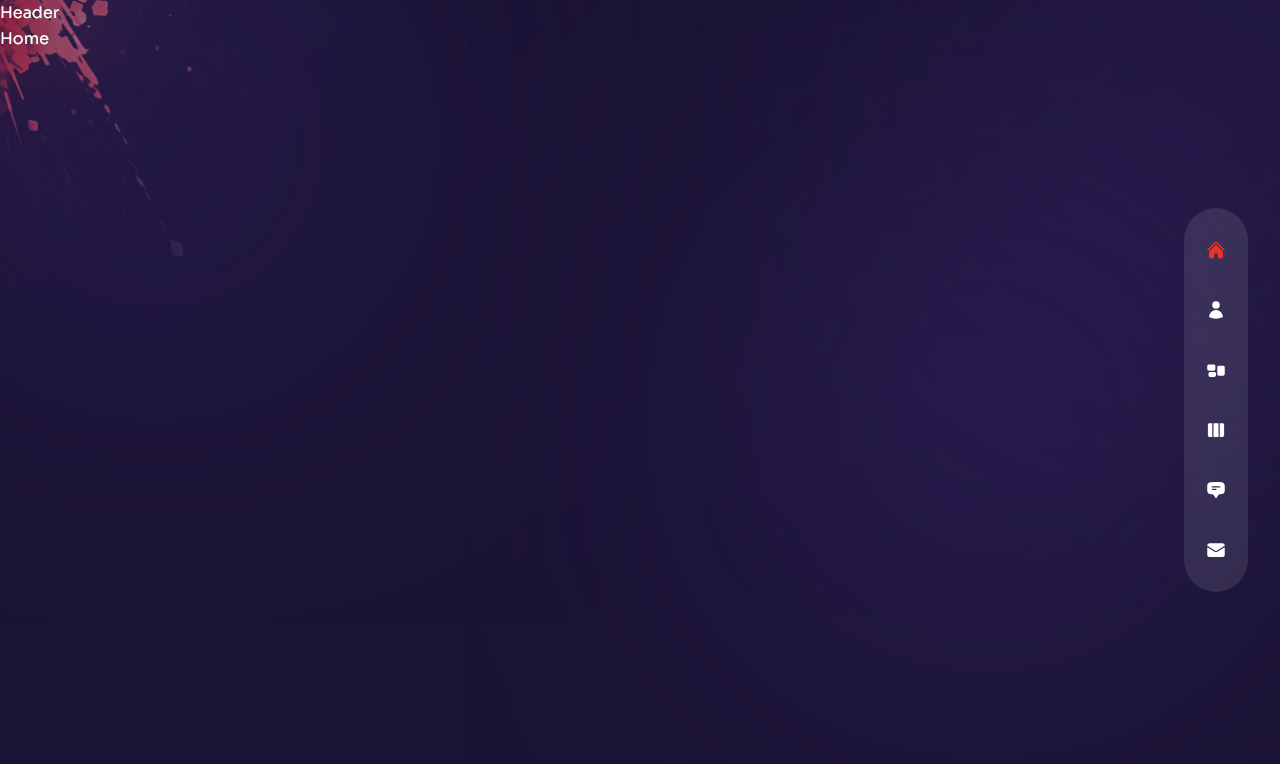
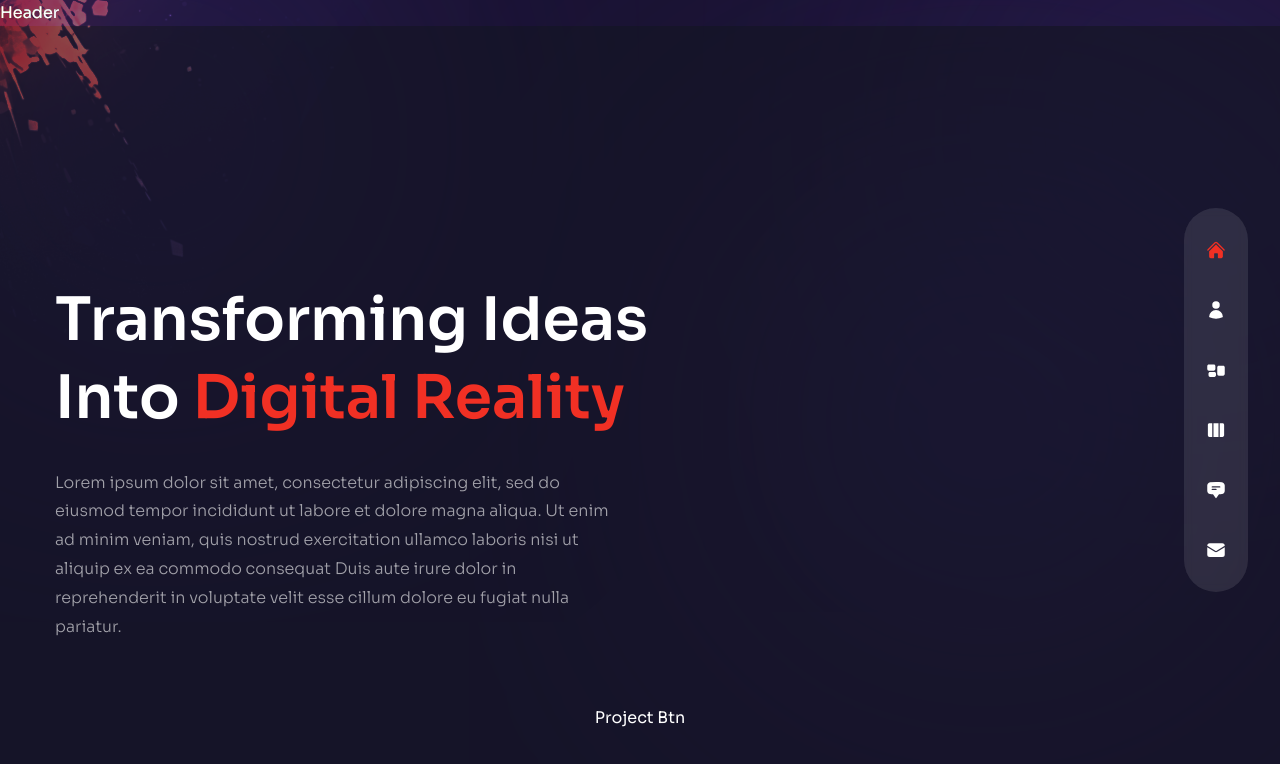
Before and after one commit to mahesha-piyumantha/NextJs-Portfolio, a Next.js app: page / in a window 1280 px wide. Shown: the top 764 px of the page. Built offline with nearby package versions, Linux system fonts and the light colour scheme.

Commit message:
Navbar and transition pages completed

```diff
--- a/components/Avatar.js
+++ b/components/Avatar.js
@@ -1,5 +1,7 @@
 const Avatar = () => {
-  return <div>Avatar</div>;
+  return (
+    <div>Avatar</div>
+  )
 };
 
 export default Avatar;
--- a/components/ParticlesContainer.js
+++ b/components/ParticlesContainer.js
@@ -1,5 +1,7 @@
 const ParticlesContainer = () => {
-  return <div>Particles Container</div>;
+  return (
+    <div>Particles Container</div>
+  )
 };
 
 export default ParticlesContainer;
--- a/components/ProjectsBtn.js
+++ b/components/ProjectsBtn.js
@@ -1,5 +1,7 @@
 const ProjectsBtn = () => {
-  return <div>Project Btn</div>;
+  return (
+    <div>Project Btn</div>
+  )
 };
 
 export default ProjectsBtn;
--- a/components/Transition.js
+++ b/components/Transition.js
@@ -1,7 +1,46 @@
+// framer motion
+
+import { motion } from 'framer-motion';
+
+//variants
+
+const transitionVariants = {
+  initial: {
+    x: '100%',
+    width: '100%'
+  },
+  animate: {
+    x: '0%',
+    width: '0%'
+  },
+
+  exit: {
+    x: ['0%', '100%'],
+    width: ['0%', '100%'],
+  }
+}
+
 const Transition = () => {
   return (
     <>
-      <div>Transition</div>
+      <motion.div className='fixed top-0 bottom-0 right-full h-screen z-30
+      bg-[#2e2257]' variants={transitionVariants} initial='initial'
+        animate='animate' exit='exit'
+        transition={{ delay: 0.2, duration: 0.6, ease: 'easeInOut' }}>
+      </motion.div>
+
+      <motion.div className='fixed top-0 bottom-0 right-full h-screen z-20
+      bg-[#3b2d71]' variants={transitionVariants} initial='initial'
+        animate='animate' exit='exit'
+        transition={{ delay: 0.4, duration: 0.6, ease: 'easeInOut' }}>
+      </motion.div>
+
+      <motion.div className='fixed top-0 bottom-0 right-full h-screen z-10
+      bg-[#4b3792]' variants={transitionVariants} initial='initial'
+        animate='animate' exit='exit'
+        transition={{ delay: 0.6, duration: 0.6, ease: 'easeInOut' }}>
+      </motion.div>
+
     </>
   );
 };
--- a/pages/_app.js
+++ b/pages/_app.js
@@ -3,11 +3,29 @@ import '../styles/globals.css';
 // components
 
 import Layout from '../components/Layout';
+import Transition from '../components/Transition';
+
+// router
+
+import { useRouter } from 'next/router';
+
+// framer motion
+
+import { AnimatePresence, motion } from 'framer-motion';
+
 
 function MyApp({ Component, pageProps }) {
+
+  const router = useRouter();
+
   return (
     <Layout>
-      <Component {...pageProps} />
+      <AnimatePresence mode='wait'>
+        <motion.div key={router.route} className='h-full'>
+          <Transition />
+          <Component {...pageProps} />
+        </motion.div>
+      </AnimatePresence>
     </Layout>
   );
 }
--- a/pages/index.js
+++ b/pages/index.js
@@ -1,9 +1,51 @@
-import Layout from "../components/Layout";
+import Image from "next/image";
+
+// components
+
+import ParticlesContainer from "../components/ParticlesContainer";
+import ProjectsBtn  from "../components/ProjectsBtn";
+import Avatar  from "../components/Avatar";
+
+// framer motion;
+import { motion } from 'framer-motion'
+
+// variatns
+
+import { } from '../variants'
+
 
 const Home = () => {
   return (
-    <div>
-      Home
+    <div className="bg-primary/60 h-full">
+
+      {/* text */}
+      <div className="w-full h-full bg-gradient-to-r from bg-primary/10 via-black/30 to black/10">
+        <div className="text-center flex flex-col justify-center xl:pt-40 xl:text-left h-full container mx-auto ">
+          {/* title */}
+
+          <h1 className="h1">
+            Transforming Ideas <br /> Into {''} <span className="text-accent"> Digital Reality</span>
+          </h1>
+
+          {/* subtitle */}
+
+          <p className="max-w-sm xl:max-w-xl mx-auto xl:mx-0 mb-10 xl:mb-16">
+            Lorem ipsum dolor sit amet, consectetur adipiscing elit, sed do eiusmod tempor incididunt ut labore et dolore magna aliqua. Ut enim ad minim veniam, quis nostrud exercitation
+            ullamco laboris nisi ut aliquip ex ea commodo consequat Duis aute irure dolor in reprehenderit in voluptate velit esse cillum dolore eu fugiat nulla pariatur.
+          </p>
+
+          {/* button */}
+
+          <div className="flex justify-center">
+            <ProjectsBtn />
+          </div>
+        </div>
+      </div>
+
+      {/* image */}
+      <div>
+        image
+      </div>
     </div>
   )
 };
```
Also changed, not shown: components/Nav.js (line endings or trailing spaces).
